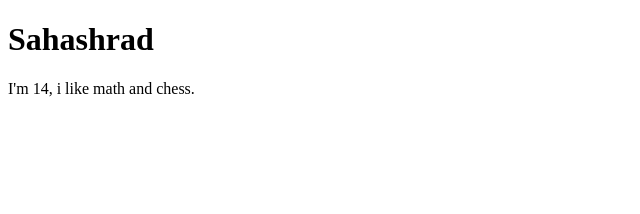
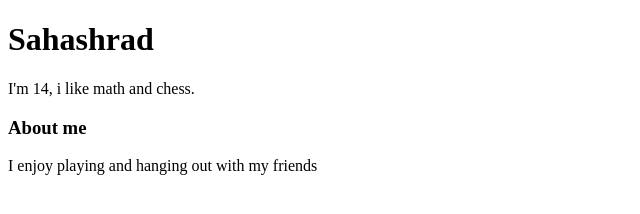
Before and after one commit to sahsahradjung/my-portfolio, a plain HTML site: page index.html in a window 1280 px wide. Shown: the whole page, without its empty margins (0-640 px from the left). Drawn offline with Linux system fonts and the light colour scheme.

Commit message:
added an about me section

```diff
--- a/index.html
+++ b/index.html
@@ -6,5 +6,7 @@
     <body>
         <h1> Sahashrad</h1>
         <p>I'm 14, i like math and chess.</p>
+        <h3>About me</h3>
+        <p>I enjoy playing and hanging out with my friends</p>
     </body>
 </html>
```
